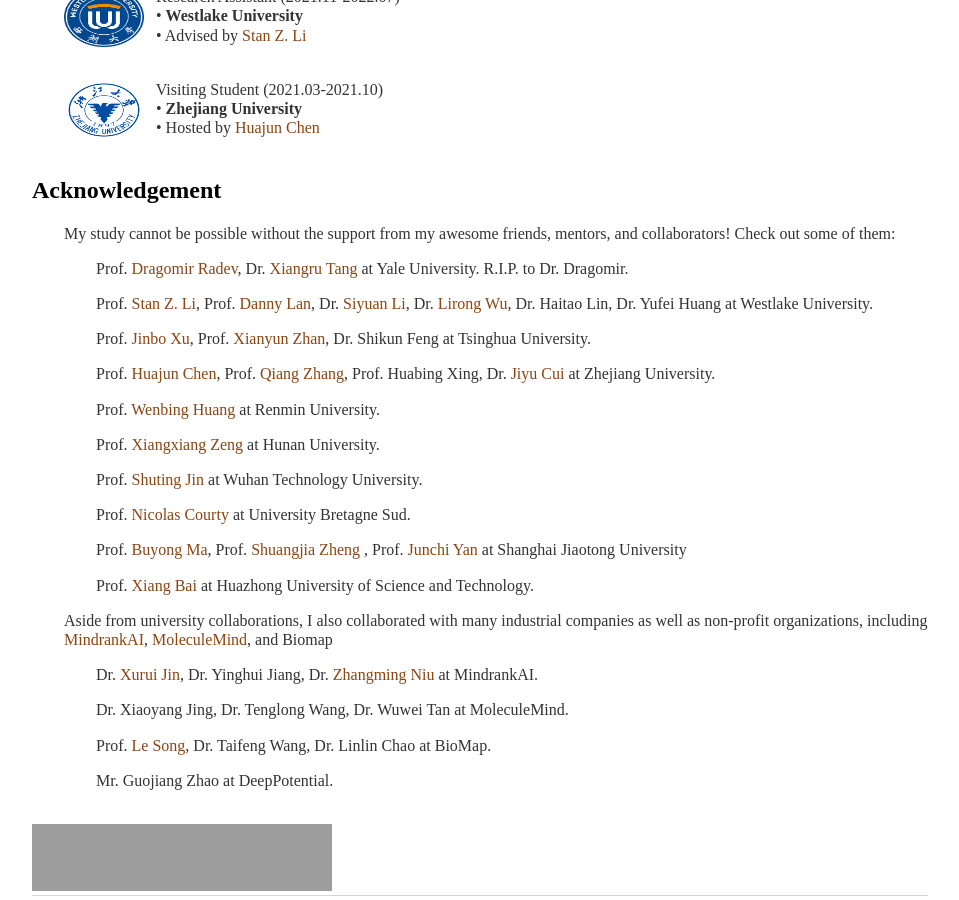
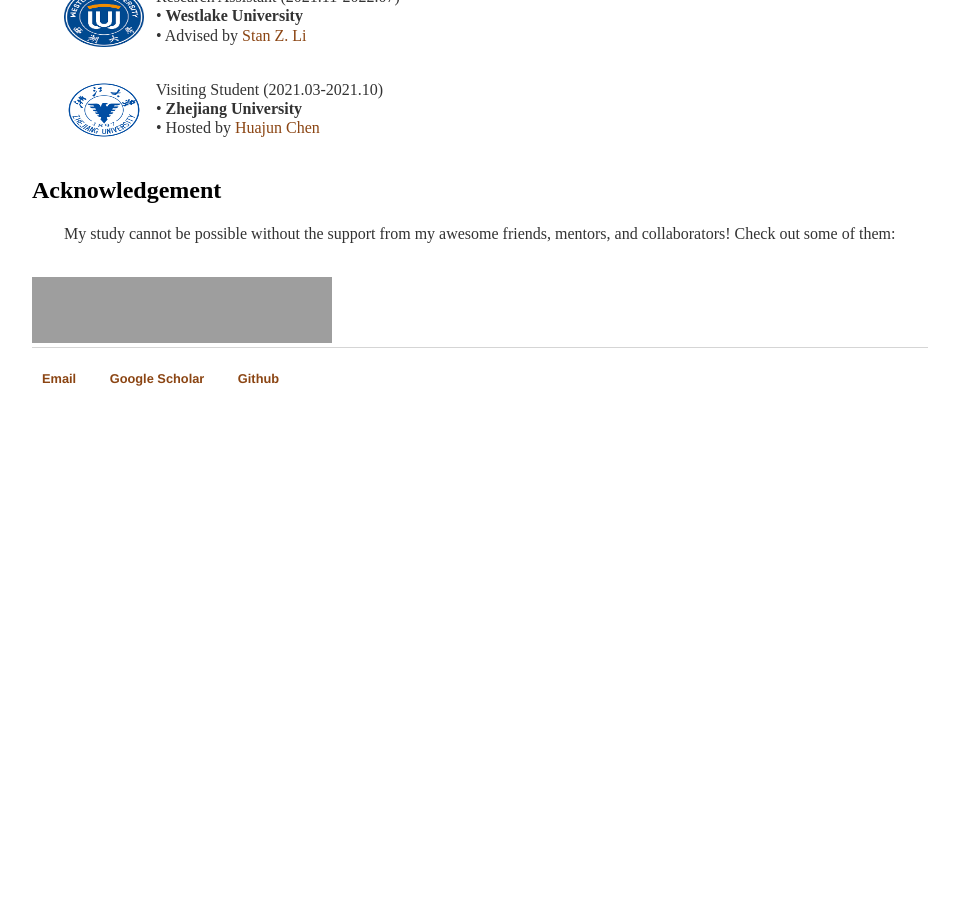
Before and after one commit to zhaorui-bi/zhaorui-bi.github.io, a Jekyll site: the page built from index.html, in a window 1280 px wide and 900 px high, scrolled down 3078 px. Shown: the whole window, without its empty margins (160-1119 px from the left). Built offline with Jekyll 4.4.1, drawn with Linux system fonts in a browser that asks for light colours; after the commit the page ends 3534 px from its top, so only the background shows below that; grey boxes are pictures that could not be loaded.

Commit message:
Update index.html

```diff
--- a/index.html
+++ b/index.html
@@ -4,7 +4,7 @@ title: Zhaorui Jiang
 ---
 <div class="blurb">
 	<h2>Hi, Zhaorui Jiang!</h2>
-	<p><img src="img/wu.jpg" align="right" alt="portrait" width="155" height="206"/>Welcome to my personal web page! I am an incoming Ph.D. student at Stanford Computer Science, and will have great fortune to work with Professor <a href="https://www.james-zou.com/">James Zou</a>. Previously, I was a research engineer at <a href="https://air.tsinghua.edu.cn/en/">Tsinghua University</a> advised by <a href="https://home.ttic.edu/~jinbo/">Jinbo Xu</a>. I obtained my Master's degree at Columbia University, advised by <a href="http://www.cs.yale.edu/homes/radev/">Dragomir Radev</a>. It is a profound loss for me to lose Prof. Dragomir on March 29, 2023 (<a href="https://seas.yale.edu/news-events/news/memoriam-dragomir-radev-professor-computer-science">in memoriam</a>). My research focuses on deep learning algorithms for scientific problems — in particular, 3D geometric networks, generative AI, domain adaptation, and other applications in chemistry and structural biology. </p>
+	<p><img src="" align="right" alt="portrait" width="155" height="206"/>Welcome to my personal web page! I am an incoming Ph.D. student at Stanford Computer Science, and will have great fortune to work with Professor <a href="https://www.james-zou.com/">James Zou</a>. Previously, I was a research engineer at <a href="https://air.tsinghua.edu.cn/en/">Tsinghua University</a> advised by <a href="https://home.ttic.edu/~jinbo/">Jinbo Xu</a>. I obtained my Master's degree at Columbia University, advised by <a href="http://www.cs.yale.edu/homes/radev/">Dragomir Radev</a>. It is a profound loss for me to lose Prof. Dragomir on March 29, 2023 (<a href="https://seas.yale.edu/news-events/news/memoriam-dragomir-radev-professor-computer-science">in memoriam</a>). My research focuses on deep learning algorithms for scientific problems — in particular, 3D geometric networks, generative AI, domain adaptation, and other applications in chemistry and structural biology. </p>
 
 	<p>
 		Email: <em><a href="fangwu97@stanford.edu]">[fangwu97@stanford.edu]</a> </em> <br>
@@ -269,22 +269,7 @@ title: Zhaorui Jiang
 
 	<h2><a name="exp"></a>Acknowledgement</h2>
 		<p style="text-indent: 2em;">My study cannot be possible without the support from my awesome friends, mentors, and collaborators! Check out some of them: </p>
-		<p style="margin-left: 4em;">Prof. <a href="https://cpsc.yale.edu/people/dragomir-radev">Dragomir Radev</a>, Dr. <a href="https://xiangrutang.github.io/">Xiangru Tang</a> at Yale University. R.I.P. to Dr. Dragomir. </p>
-		<p style="margin-left: 4em;">Prof. <a href="https://scholar.google.com/citations?user=Y-nyLGIAAAAJ&hl=en&oi=ao">Stan Z. Li</a>, Prof. <a href="http://www.cs.cmu.edu/~lanzhzh/">Danny Lan</a>, Dr. <a href="https://scholar.google.com/citations?user=SKTQTXwAAAAJ&hl=zh-CN">Siyuan Li</a>, Dr. <a href="https://lirongwu.github.io/">Lirong Wu</a>, Dr. Haitao Lin, Dr. Yufei Huang at Westlake University.</p>
-		<p style="margin-left: 4em;">Prof. <a href="https://air.tsinghua.edu.cn/info/1047/1675.htm">Jinbo Xu</a>, Prof. <a href="https://scholar.google.com.hk/citations?user=pDMnGloAAAAJ&hl=zh-CN">Xianyun Zhan</a>, Dr. Shikun Feng at Tsinghua University.</p>
-		<p style="margin-left: 4em;">Prof. <a href="https://person.zju.edu.cn/en/huajun">Huajun Chen</a>, Prof.  <a href="https://qiangairesearcher.github.io">Qiang Zhang</a>, Prof. Huabing Xing, Dr. <a href="https://www.researchgate.net/profile/Jiyu_Cui3">Jiyu Cui</a> at Zhejiang University.</p>
-		<p style="margin-left: 4em;">Prof.  <a href="https://gsai.ruc.edu.cn/addons/teacher/index/info.html?user_id=31&ruccode=ADIIMVRnBzFXMFdnVTAIOw%3D%3D&ln=en">Wenbing Huang</a> at Renmin University.
-		<p style="margin-left: 4em;">Prof. <a href="https://scholar.google.com/citations?user=B20HBMIAAAAJ&hl=en">Xiangxiang Zeng</a> at Hunan University.</p>
-		<p style="margin-left: 4em;">Prof. <a href="https://www.researchgate.net/profile/Jin-Shuting">Shuting Jin</a> at Wuhan Technology University.</p>
-		<p style="margin-left: 4em;">Prof. <a href="https://people.irisa.fr/Nicolas.Courty/">Nicolas Courty</a> at University Bretagne Sud.</p>
-		<p style="margin-left: 4em;">Prof. <a href="https://scholar.google.com/citations?user=6VkxqHIAAAAJ&hl=en">Buyong Ma</a>, Prof. <a href="https://prokia.github.io/">Shuangjia Zheng </a>, Prof. <a href="https://scholar.google.com/citations?user=ga230VoAAAAJ&hl=en">Junchi Yan</a> at Shanghai Jiaotong University</p>
-		<p style="margin-left: 4em;">Prof. <a href="https://scholar.google.com/citations?user=UeltiQ4AAAAJ&hl=en">Xiang Bai</a> at Huazhong University of Science and Technology.</p>
 
-		<p style="margin-left: 2em;">Aside from university collaborations, I also collaborated with many industrial companies as well as non-profit organizations, including <a href="https://www.mindrank.ai/">MindrankAI</a>, <a href="http://moleculemind.com/">MoleculeMind</a>, and Biomap</p>
-		<p style="margin-left: 4em;">Dr. <a href="https://scholar.google.com/citations?user=lSXBExEAAAAJ&hl=en">Xurui Jin</a>, Dr. Yinghui Jiang, Dr. <a href="https://scholar.google.com/citations?user=p_Jc_A8AAAAJ&hl=en">Zhangming Niu</a> at MindrankAI.</p>
-		<p style="margin-left: 4em;">Dr. Xiaoyang Jing, Dr. Tenglong Wang, Dr. Wuwei Tan at MoleculeMind.</p>
-		<p style="margin-left: 4em;">Prof. <a href="https://scholar.google.com/citations?user=Xl4E0CsAAAAJ&hl=en">Le Song</a>, Dr. Taifeng Wang, Dr. Linlin Chao at BioMap.</p>
-		<p style="margin-left: 4em;">Mr. Guojiang Zhao at DeepPotential.</p>
 
 	<br>
 	<a href="https://clustrmaps.com/site/1brku" title="Visit tracker"><img src="//www.clustrmaps.com/map_v2.png?d=Fl2bXkWRj5KhnWzKs27ehrk6FKJXn891XzeirNnn6wQ&cl=ffffff" width="300"></a>
```
